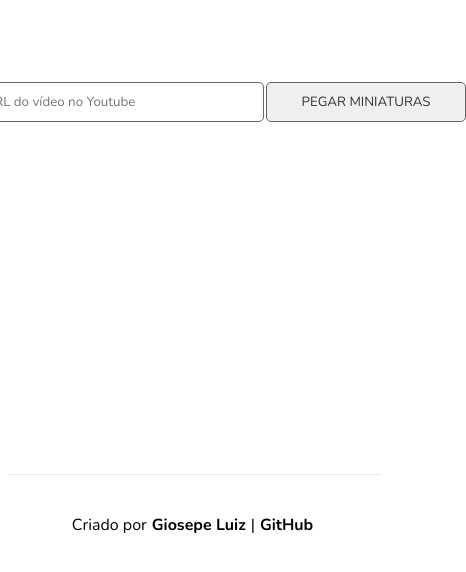
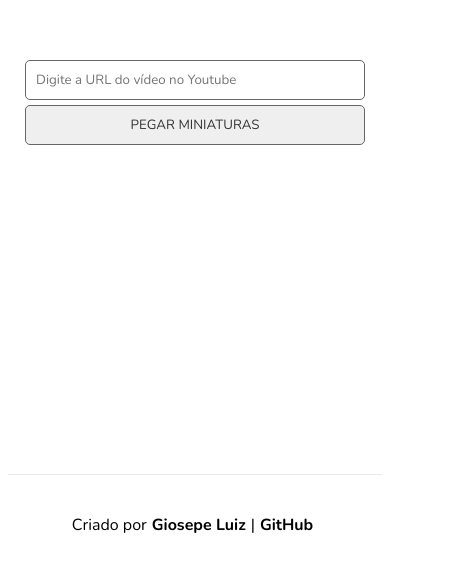
Before and after one commit to giosepeluiz/yt-baixar-miniaturas, a Next.js app: page / in a window 390 px wide. Shown: the part 270-842 px from the top of the page, 466 px wide, since content can reach past the window. Built offline with nearby package versions, Linux system fonts and the light colour scheme.

Commit message:
Responsividade

```diff
--- a/src/styles/Home.module.scss
+++ b/src/styles/Home.module.scss
@@ -71,3 +71,18 @@
     font-weight: 700;
   }
 }
+
+@media (max-width: 600px) {
+  .main {
+    flex-direction: column;
+  }
+
+  .input-text {
+    margin-right: 0px;
+    margin-bottom: 5px;
+
+  }
+  .input-button {
+    width: 340px;
+  }
+}
```
